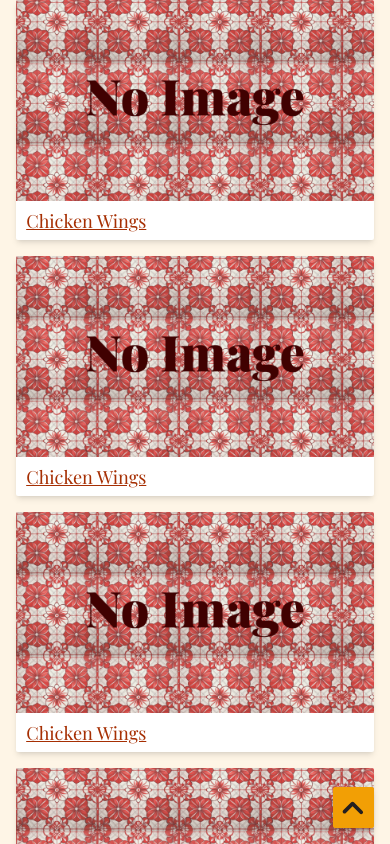
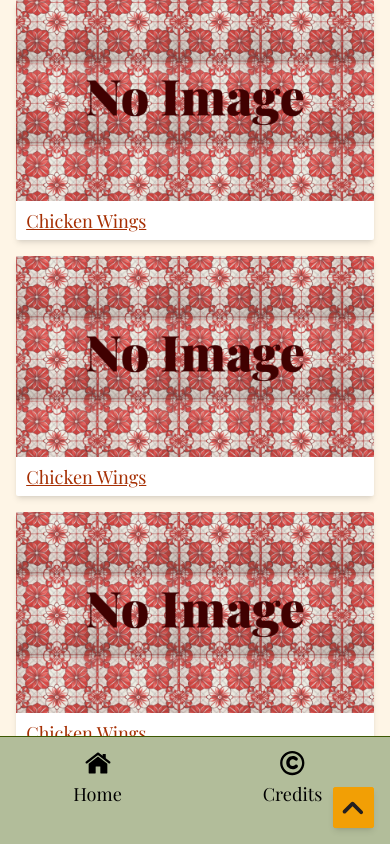
Before and after one commit to davinaleong/proj-recipe-app, a Next.js app: page / in a window 390 px wide. Shown: the top 844 px of the page. Built offline with nearby package versions, Linux system fonts and the light colour scheme.

Commit message:
Done with primary header for mobile

```diff
--- a/src/app/components/buttons/backToTopButton.tsx
+++ b/src/app/components/buttons/backToTopButton.tsx
@@ -5,7 +5,7 @@
 
 function BackToTopButton() {
   return (
-    <Link href="#top" className="btn btn-back-to-top | fixed right-4 bottom-4">
+    <Link href="#top" className="btn btn-back-to-top">
       <Image src={upIcon} alt="Back to top icon" width="32" height="32" />
       <span className="sr-only">Back to top</span>
     </Link>
--- a/src/app/components/buttons/buttons.scss
+++ b/src/app/components/buttons/buttons.scss
@@ -59,6 +59,10 @@
     --_btn-width: theme("width.7");
     --_btn-height: theme("height.7");
 
+    position: fixed;
+    right: theme("spacing.4");
+    bottom: theme("spacing.4");
+    z-index: 2;
     flex-direction: column;
 
     &:hover {
--- /dev/null
+++ b/src/app/components/primaryHeader/primary-header.scss
@@ -0,0 +1,73 @@
+.q-container-primary-header {
+  container-name: q-container-primary-header;
+}
+
+.primary-header {
+  --_primary-header-link-clr: var(--clr-primary-header-fg);
+  --_primary-header-link-bg-clr: var(--clr-primary-header-bg);
+  --_primary-header-link-border-clr: var(--clr-primary-header-border);
+  --_primary-header-link-border: thin solid
+    var(--_primary-header-link-border-clr);
+  --_primary-header-link-decoration: none;
+
+  --_primary-header-link-hover-clr: var(--clr-primary-header-fg);
+  --_primary-header-link-hover-bg-clr: var(--clr-primary-header-hover-bg);
+  --_primary-header-link-hover-border-clr: var(--clr-primary-header-border);
+  --_primary-header-link-hover-border: thin solid
+    var(--_primary-header-link-hover-border-clr);
+  --_primary-header-link-hover-decoration: none;
+
+  --_primary-header-link-alt-clr: var(--clr-primary-header-fg-alt);
+  --_primary-header-link-alt-decoration: underline;
+
+  --_primary-header-link-alt-hover-clr: var(--clr-primary-header-hover-fg-alt);
+  --_primary-header-link-alt-hover-decoration: underline;
+
+  --_primary-header-spacer-inline: theme("spacing.4");
+  --_primary-header-spacer-block: theme("spacing.3");
+  --_primary-header-spacer-block-end: theme("spacing.7");
+  --_primary-header-spacer-gap: theme("spacing.2");
+
+  --_primary-header-ai: center;
+  --_primary-header-jc: center;
+
+  position: fixed;
+  bottom: 0;
+  left: 0;
+  right: 0;
+  z-index: 1;
+
+  &__brand {
+    display: none;
+  }
+
+  &__nav {
+    display: grid;
+    grid-template-columns: repeat(2, 1fr);
+
+    &__link,
+    &__link:active,
+    &__link:visited {
+      display: inline-flex;
+      align-items: var(--_primary-header-ai);
+      justify-content: var(--_primary-header-jc);
+      color: var(--_primary-header-link-clr);
+      background-color: var(--_primary-header-link-bg-clr);
+      border-block-start: var(--_primary-header-link-border);
+      flex-direction: column;
+      gap: var(--_primary-header-spacer-gap);
+      padding-block-start: var(--_primary-header-spacer-block);
+      padding-block-end: var(--_primary-header-spacer-block-end);
+      padding-inline-start: var(--_primary-header-spacer-inline);
+      padding-inline-end: var(--_primary-header-spacer-inline);
+      text-decoration: var(--_primary-header-link-decoration);
+
+      &:hover {
+        color: var(--_primary-header-link-hover-clr);
+        background-color: var(--_primary-header-link-hover-bg-clr);
+        border-block-start: var(--_primary-header-link-hover-border);
+        text-decoration: var(--_primary-header-link-hover-decoration);
+      }
+    }
+  }
+}
--- /dev/null
+++ b/src/app/components/primaryHeader/primaryHeader.tsx
@@ -0,0 +1,44 @@
+import Image from "next/image"
+import Link from "next/link"
+import logo from "./../../../assets/images/ib-logo.svg"
+import houseIcon from "./../../../assets/images/ib-home-icon.svg"
+import copyrightIcon from "./../../../assets/images/ib-copyright-icon.svg"
+import "./primary-header.scss"
+
+function PrimaryHeader() {
+  return (
+    <header className="primary-header">
+      <div className="primary-header__wrapper wrapper wrapper-centered q-container q-container-primary-header">
+        <Link href="/" className="primary-header__brand">
+          <Image src={logo} alt="Ivy's Bistro" />
+          <span className="sr-only">{`Ivy's Bistro`}</span>
+        </Link>
+
+        <nav className="primary-header__nav">
+          <Link href="/" className="primary-header__nav__link">
+            <Image
+              src={houseIcon}
+              alt="House icon"
+              className="primary-header__nav__link__image"
+              width="32"
+              height="32"
+            />
+            <div className="primary-header__nav__link__label">Home</div>
+          </Link>
+          <Link href="/credits" className="primary-header__nav__link">
+            <Image
+              src={copyrightIcon}
+              alt="Copyright icon"
+              className="primary-header__nav__link__image"
+              width="32"
+              height="32"
+            />
+            <div className="primary-header__nav__link__label">Credits</div>
+          </Link>
+        </nav>
+      </div>
+    </header>
+  )
+}
+
+export default PrimaryHeader
--- a/src/app/globals.scss
+++ b/src/app/globals.scss
@@ -10,15 +10,19 @@
   --wrapper-width: theme("screens.lg");
   --card-width: 200px;
   --flow-spacer: var(--primary-spacer);
+  --header-height: 6.73em;
 
   --clr-bg: theme("colors.ibYellow.50");
   --clr-fg: theme("colors.ibMaroon.500");
   --clr-a: theme("colors.ibBrickRed.500");
   --clr-a-hover: theme("colors.ibBrickRed.700");
 
-  --clr-header-bg: theme("colors.ibGreen.200");
-  --clr-header-border: theme("colors.ibGreen.500");
-  --clr-header-a: theme("colors.ibMaroon.500");
+  --clr-primary-header-bg: theme("colors.ibGreen.200");
+  --clr-primary-header-hover-bg: theme("colors.ibGreen.300");
+  --clr-primary-header-border: theme("colors.ibGreen.500");
+  --clr-primary-header-fg: theme("colors.black");
+  --clr-primary-header-fg-alt: theme("colors.ibMaroon.500");
+  --clr-primary-header-hover-fg-alt: theme("colors.ibMaroon.700");
 
   --clr-tabs-bg: theme("colors.ibYellow.200");
   --clr-tabs-border: theme("colors.ibYellow.500");
@@ -186,6 +190,7 @@
 
   padding-inline-start: var(--_main-spacer);
   padding-inline-end: var(--_main-spacer);
+  padding-block-end: calc(var(--_main-spacer) + var(--header-height));
 }
 
 .wrapper {
--- a/src/app/layout.tsx
+++ b/src/app/layout.tsx
@@ -1,4 +1,5 @@
 import type { Metadata } from "next"
+import PrimaryHeader from "./components/primaryHeader/primaryHeader"
 import BackToTopButton from "./components/buttons/backToTopButton"
 import "./globals.scss"
 
@@ -15,6 +16,8 @@
   return (
     <html lang="en">
       <body id="top" className="relative">
+        <PrimaryHeader />
+
         {children}
 
         <BackToTopButton />
```
Also changed, not shown: src/app/layers.scss (added, +7 -0 lines).
